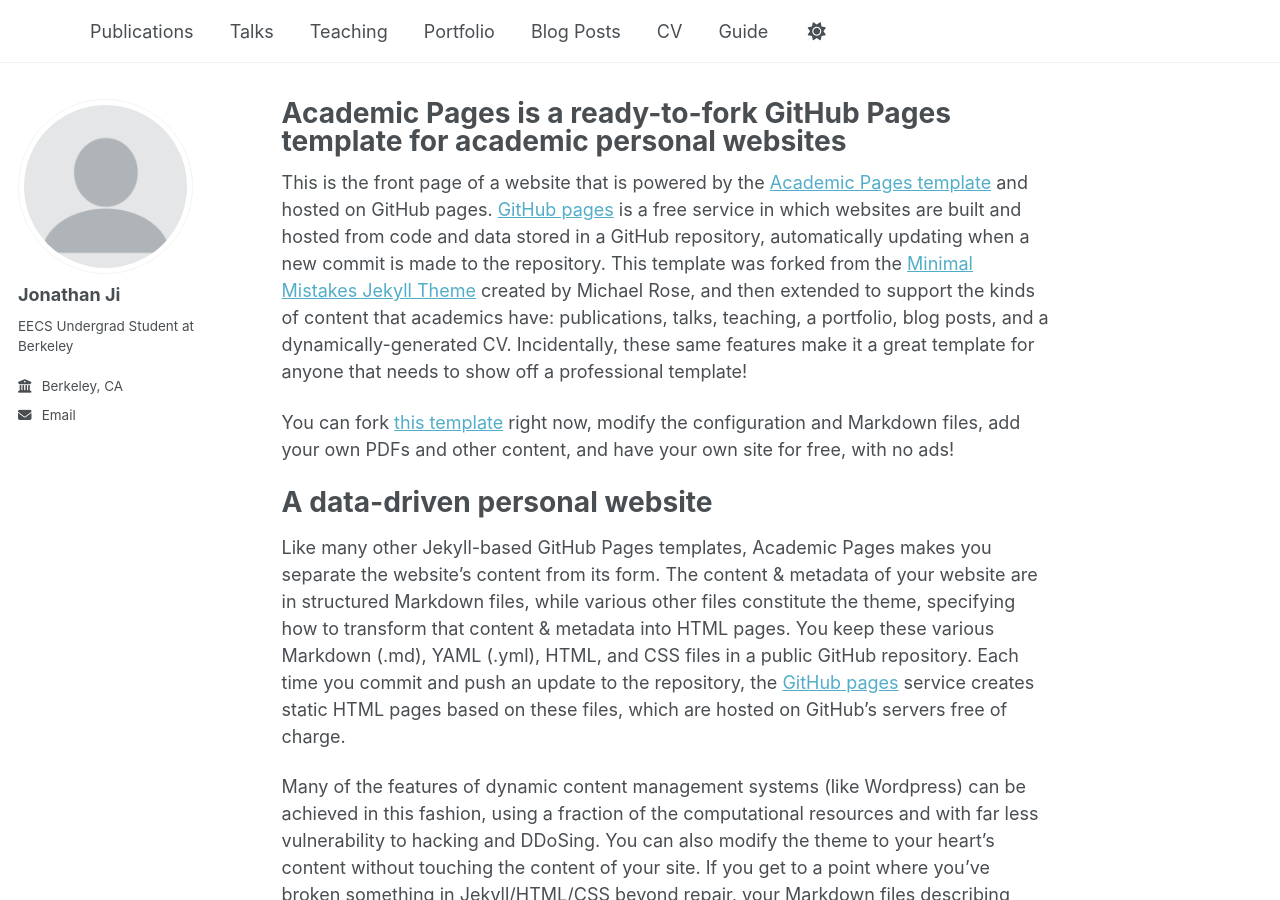
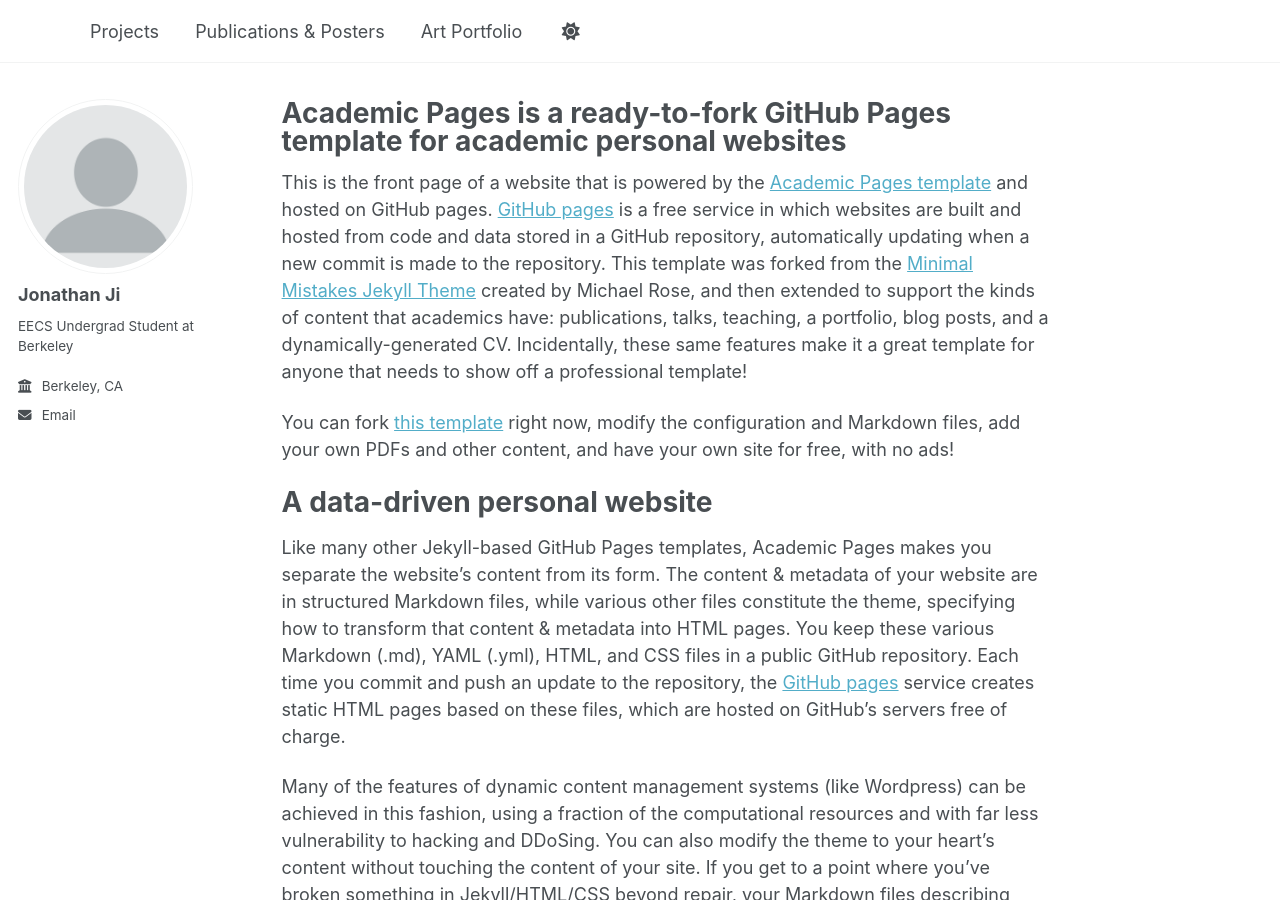
Before and after one commit to JonathanSHJ/jonathanshj.github.io, a Jekyll site: the page built from _pages/about.md, in a window 1280 px wide and 900 px high. Built offline with Jekyll 4.4.1, drawn with Linux system fonts in a browser that asks for light colours; a script that is not in the unit is left out.

Commit message:
Update navigation.yml

```diff
--- a/_data/navigation.yml
+++ b/_data/navigation.yml
@@ -8,26 +8,14 @@
 #      Markdown formatted page while the second is generated using JSON.
 
 main:
-  - title: "Publications"
+  - title: "Projects"
     url: /publications/
 
-  - title: "Talks"
-    url: /talks/
-
-  - title: "Teaching"
+  - title: "Publications & Posters"
     url: /teaching/
 
-  - title: "Portfolio"
-    url: /portfolio/
-
-  - title: "Blog Posts"
-    url: /year-archive/
-
-  - title: "CV"
+  - title: "Art Portfolio"
     url: /cv/
 
   # - title: "CV"
   #   url: /cv-json/
-
-  - title: "Guide"
-    url: /markdown/
```
